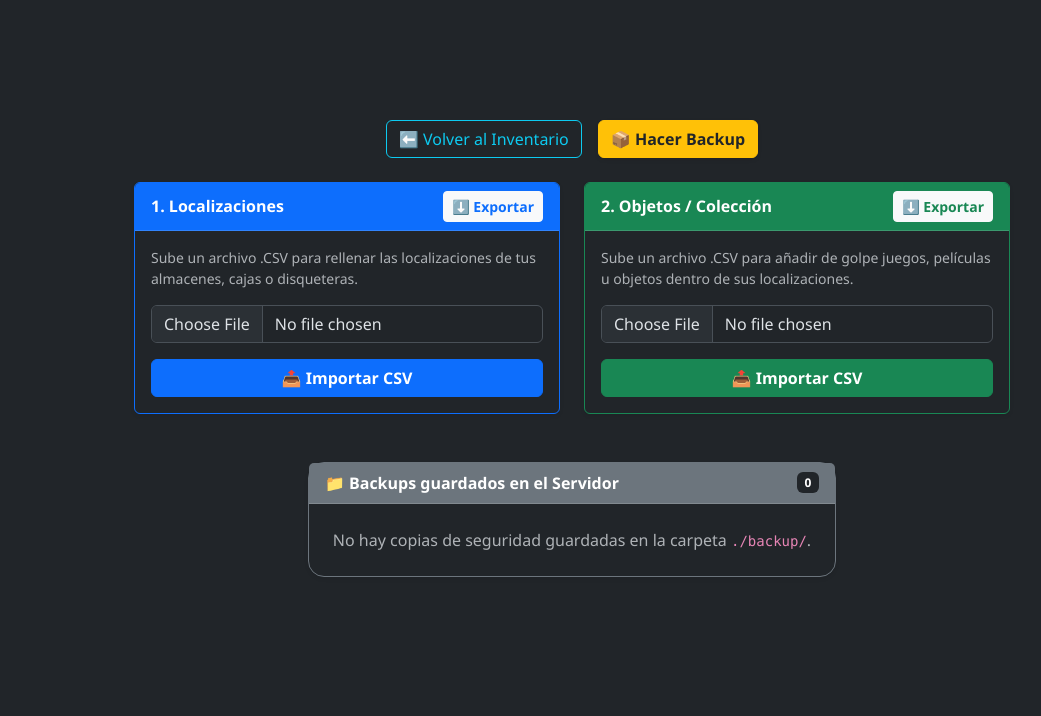
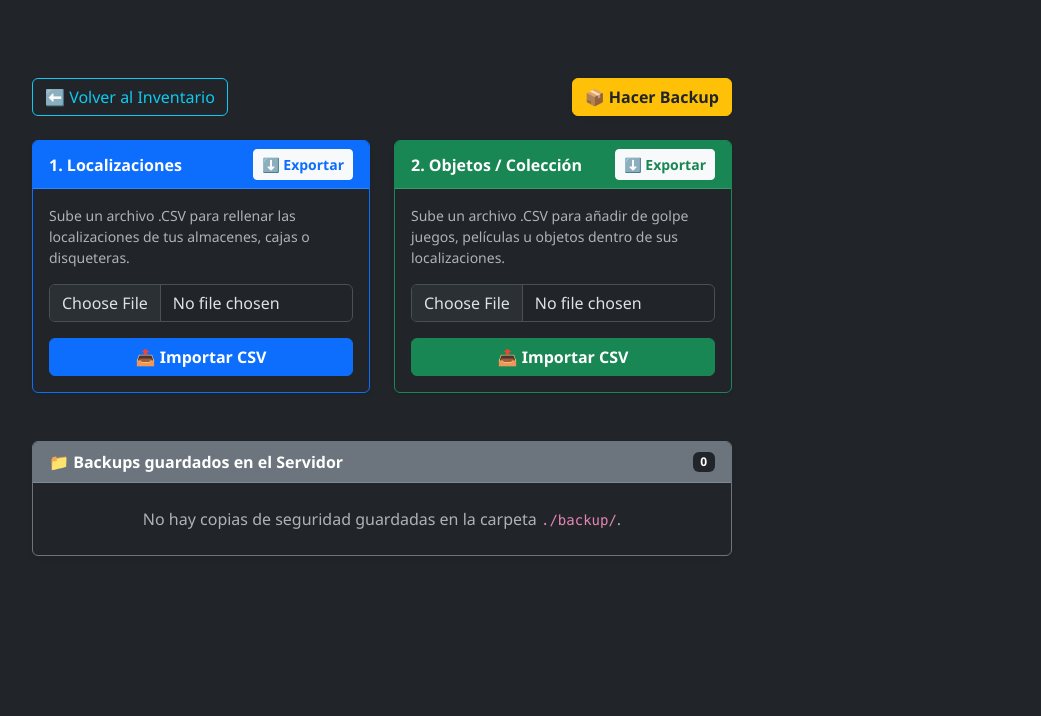
Before and after one commit to adriru20/www, a PHP site: page /apps/inventario/csv.php in a window 1280 px wide. Shown: the part 120-836 px from the top of the page, without its empty margins (68-1109 px from the left). After the commit the page ends 676 px from the top, so only its background shows below. Run offline with PHP 8.4, Linux system fonts and the light colour scheme; the visitor is signed in with stand-in values (Sample User, id 1); data that the repository does not hold is empty.

Commit message:
CSV de .container a .containerB

```diff
--- a/apps/inventario/csv.php
+++ b/apps/inventario/csv.php
@@ -247,7 +247,7 @@
 <body>
   <?php include "{$src}frontend/menu.php"; ?>
 
-  <main class="container my-5" style="max-width: 900px;">
+  <main class="containerB my-5" style="max-width: 900px;">
 
     <div class="d-flex flex-wrap justify-content-between align-items-center mb-4 gap-3">
         <a href="./" class="btn btn-outline-info">⬅️ Volver al Inventario</a>
```
